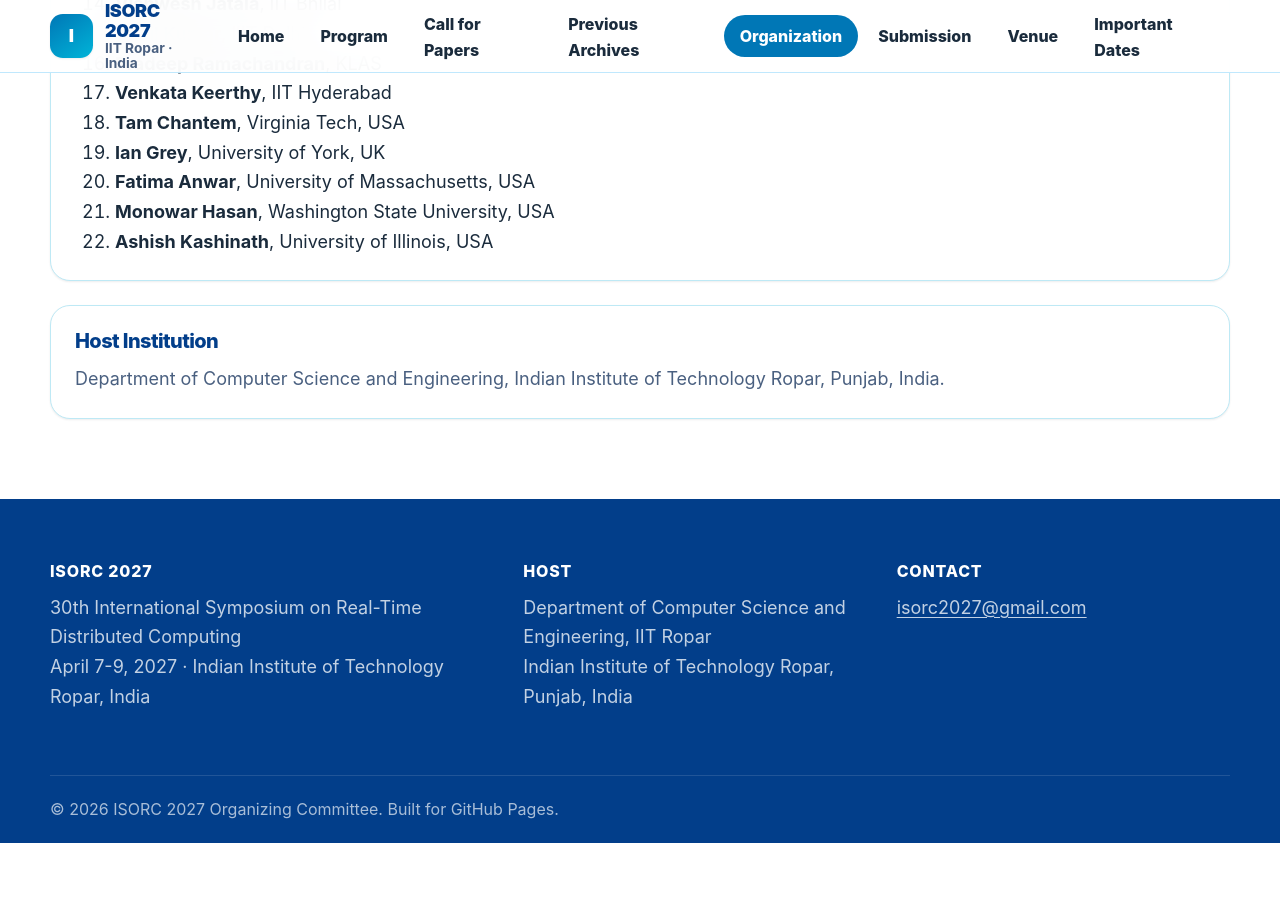
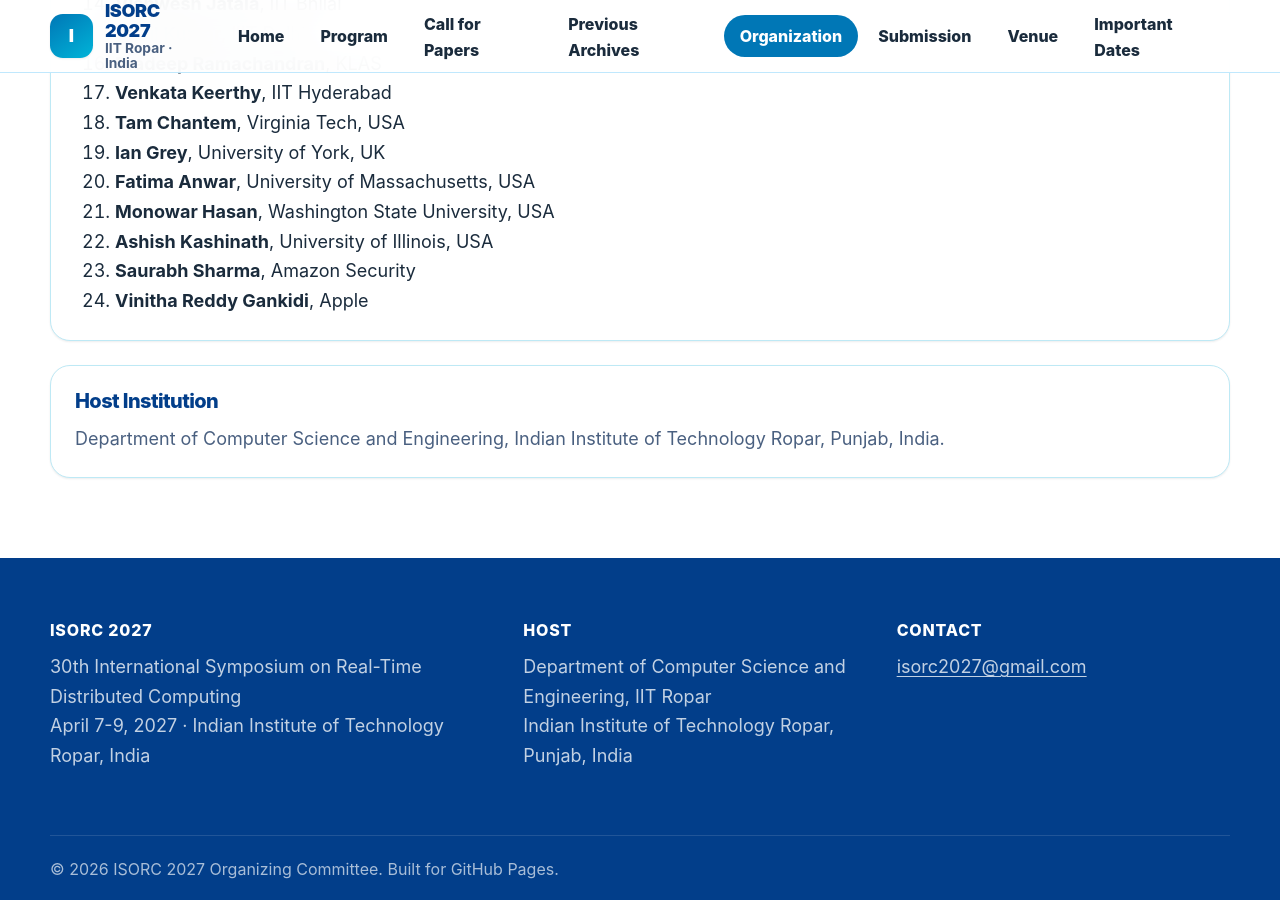
Before and after one commit to isorc2027/isorc2027.github.io, a Jekyll site: the page built from organization.md, in a window 1280 px wide and 900 px high, scrolled down 2298 px. Built offline with Jekyll 4.4.1, drawn with Linux system fonts in a browser that asks for light colours; before the commit the page ends 3141 px from its top, so only the background shows below that.

Commit message:
Add Saurabh Sharma and Vinitha Reddy Gankidi to Program Committee

```diff
--- a/_data/committee.yml
+++ b/_data/committee.yml
@@ -120,6 +120,10 @@
         affiliation: "Washington State University, USA"
       - name: "Ashish Kashinath"
         affiliation: "University of Illinois, USA"
+      - name: "Saurabh Sharma"
+        affiliation: "Amazon Security"
+      - name: "Vinitha Reddy Gankidi"
+        affiliation: "Apple"
 
 host:
   department: "Department of Computer Science and Engineering"
```
